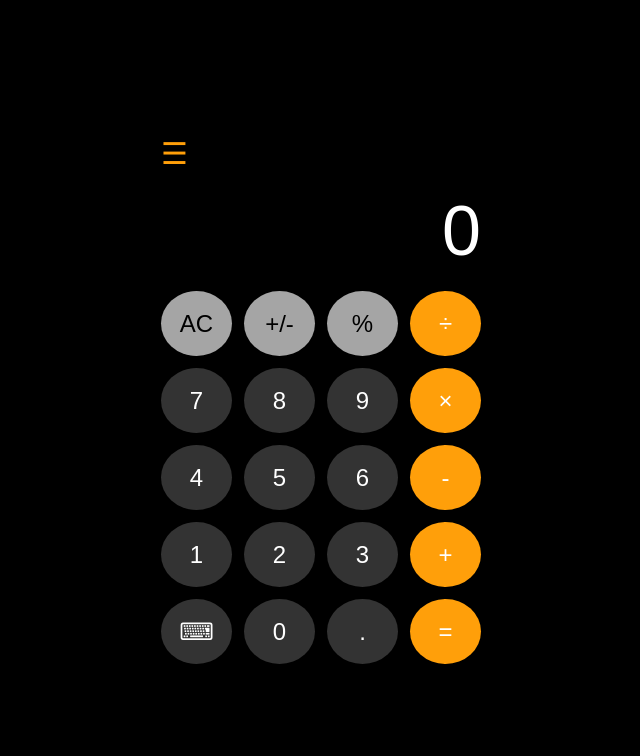
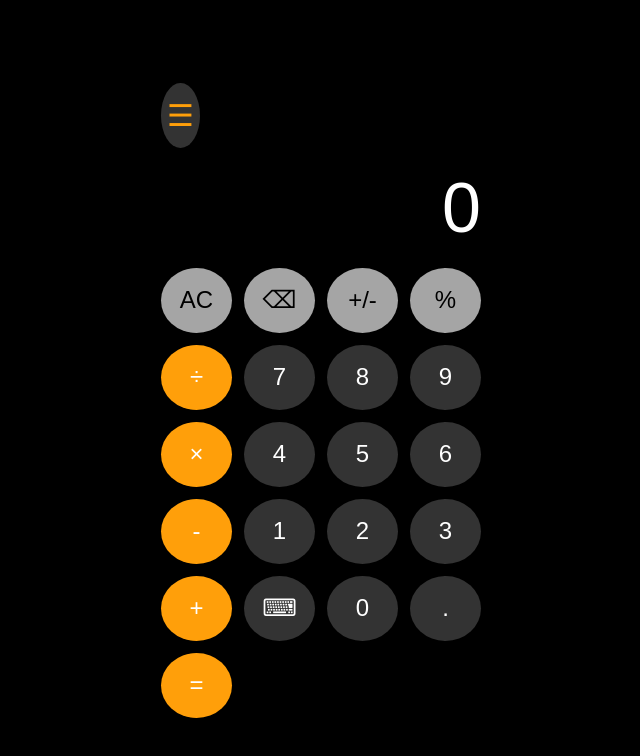
Before and after one commit to MaryamKhan216/scientific-calculator, a plain HTML site: page index.html in a window 1280 px wide. Shown: the whole page, without its empty margins (319-959 px from the left). Drawn offline with Linux system fonts and the light colour scheme.

Commit message:
Update index.html

```diff
--- a/index.html
+++ b/index.html
@@ -7,11 +7,15 @@
 
 <div class="calculator">
     <!-- Top-Left History/List Icon -->
-    <div class="top-menu">☰</div>
+    <button class="top-menu">☰</button>
 
     <div class="display">0</div>
     <div class="buttons">
-        <button class="function-btn">AC</button><button class="function-btn">+/-</button><button class="function-btn">%</button><button class="operator">÷</button>
+        <button class="function-btn">AC</button>
+<button class="function-btn">⌫</button>
+<button class="function-btn">+/-</button>
+<button class="function-btn">%</button>
+<button class="operator">÷</button>
         <button>7</button><button>8</button><button>9</button><button class="operator">×</button>
         <button>4</button><button>5</button><button>6</button><button class="operator">-</button>
         <button>1</button><button>2</button><button>3</button><button class="operator">+</button>
```
